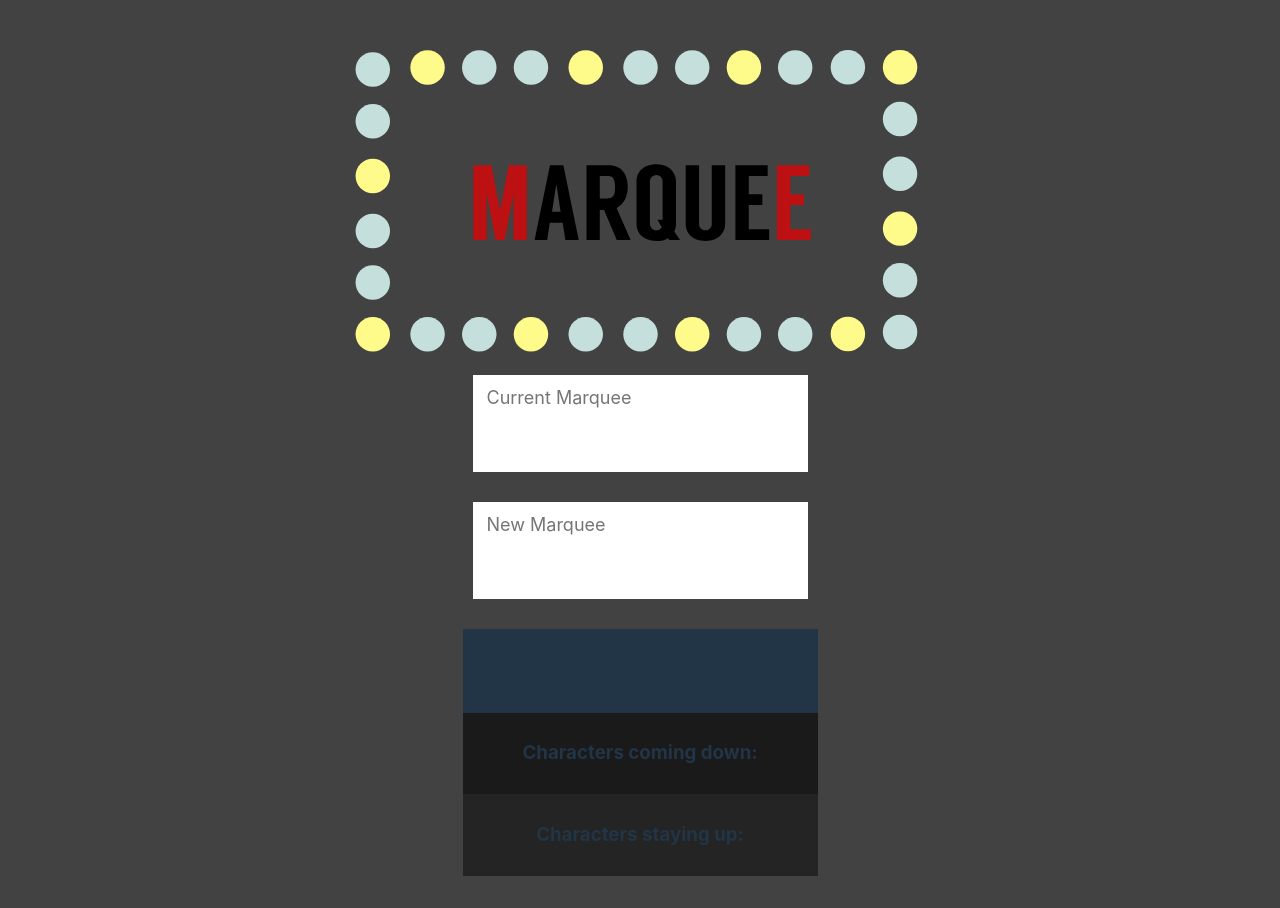
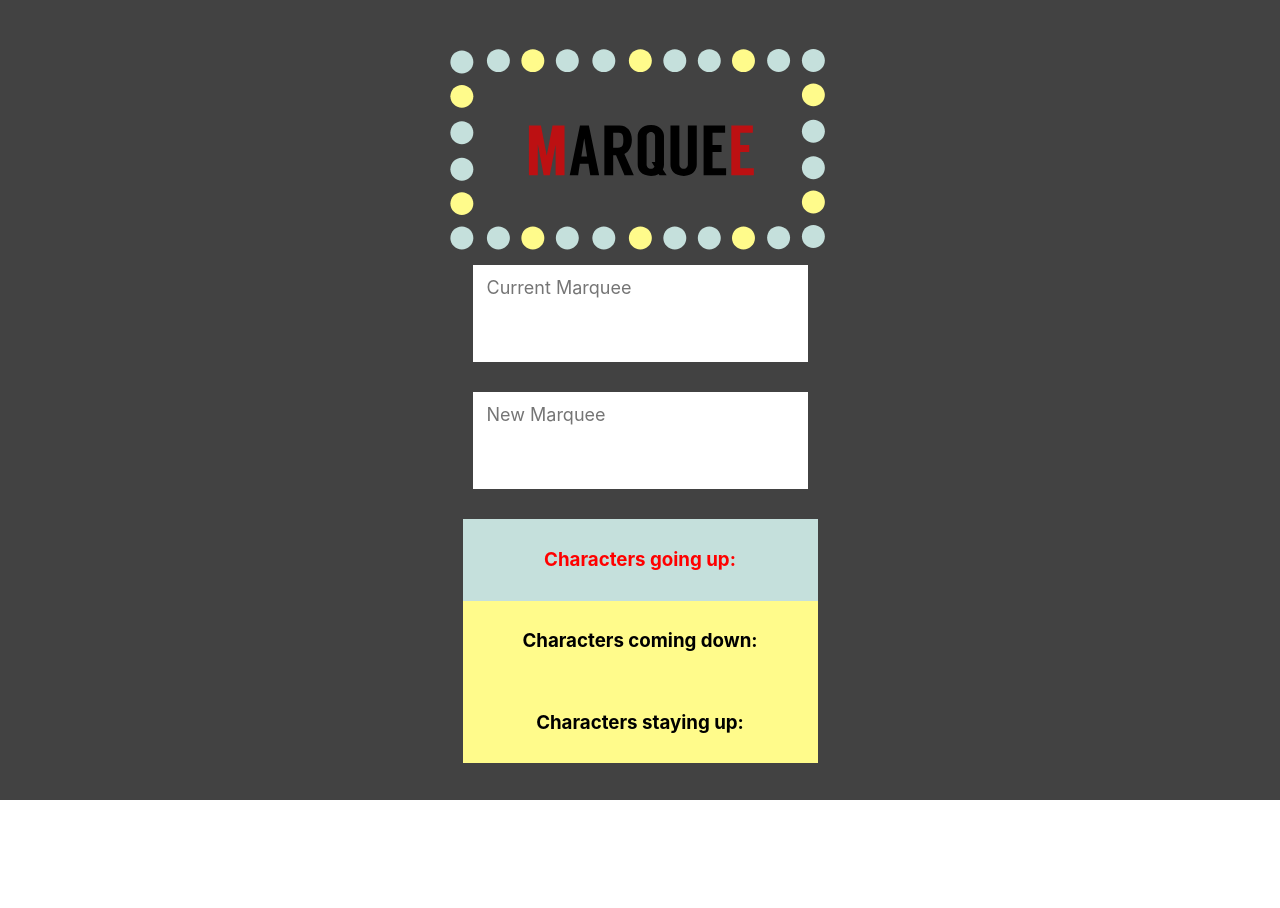
Before and after one commit to idelizer/marquee, a React (Vite) app: page / in a window 1280 px wide. After the commit the page ends 800 px from the top, so only its background shows below. Built offline with nearby package versions, Linux system fonts and the light colour scheme.

Commit message:
Reduce logo size and add hex values for background colors

```diff
--- a/src/App.jsx
+++ b/src/App.jsx
@@ -90,7 +90,7 @@ function CounterRender(props) {
   return (
     <div>
       <div id="dict1">
-        <h2>Characters going up:</h2>
+        <h3>Characters going up:</h3>
         <table>
             <AlphaDisplay counts={charsGoingUp}/>
         </table>
--- a/src/index.css
+++ b/src/index.css
@@ -24,9 +24,9 @@ body {
 }
 
 img {
-  width: 600px;
+  width: 400px;
   animation-name: marquee;
-  animation-duration: .3s;
+  animation-duration: .35s;
   animation-iteration-count: infinite;
 }
 
@@ -73,17 +73,20 @@ input {
 }
 
 #dict1 {
-  background-color: #213547;
+  background-color: #c5e0dc;
+  color: red;
   padding: 10px;
 }
 
 #dict2 {
-  background-color: #1a1a1a;
+  background-color: #fffb8b;
+  color: black;
   padding: 10px;
 }
 
 #dict3 {
-  background-color: #242424;
+  background-color: #fffb8b;
+  color: black;
   padding: 10px;
 }
 
```
